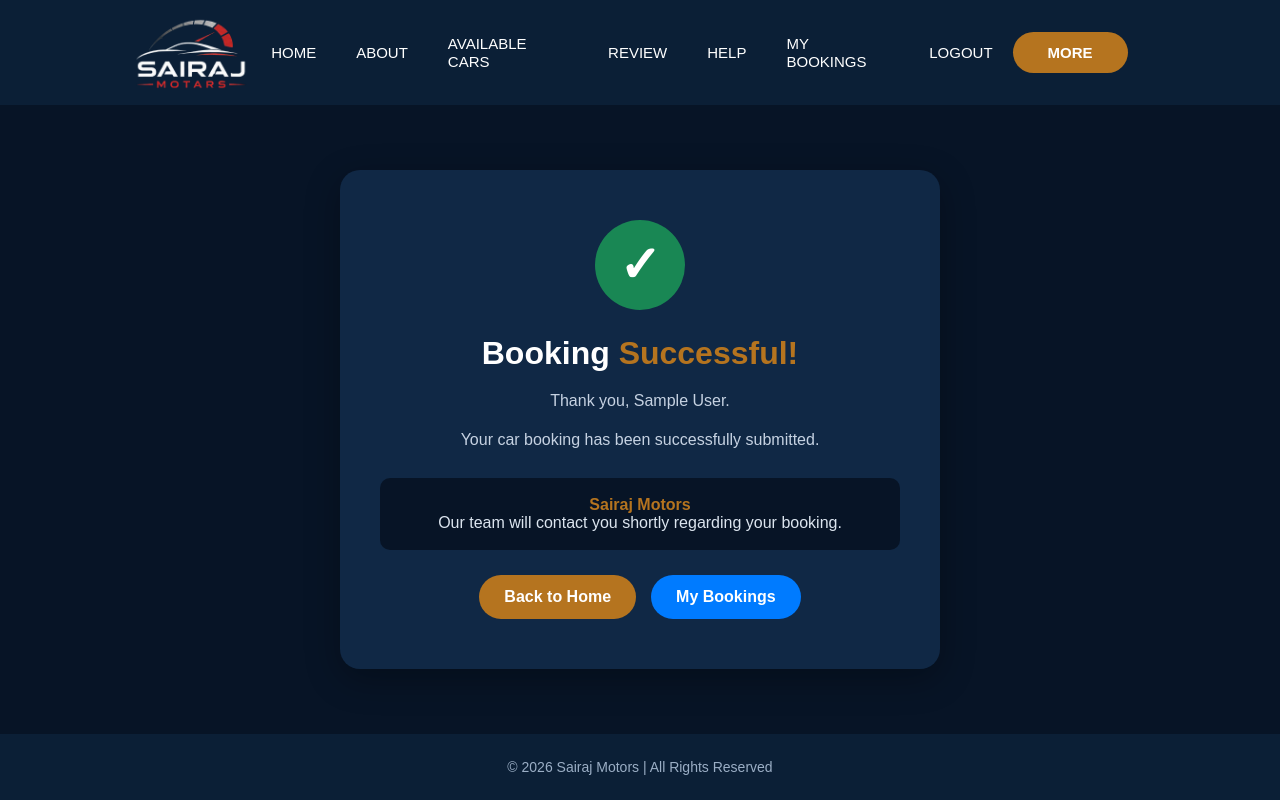
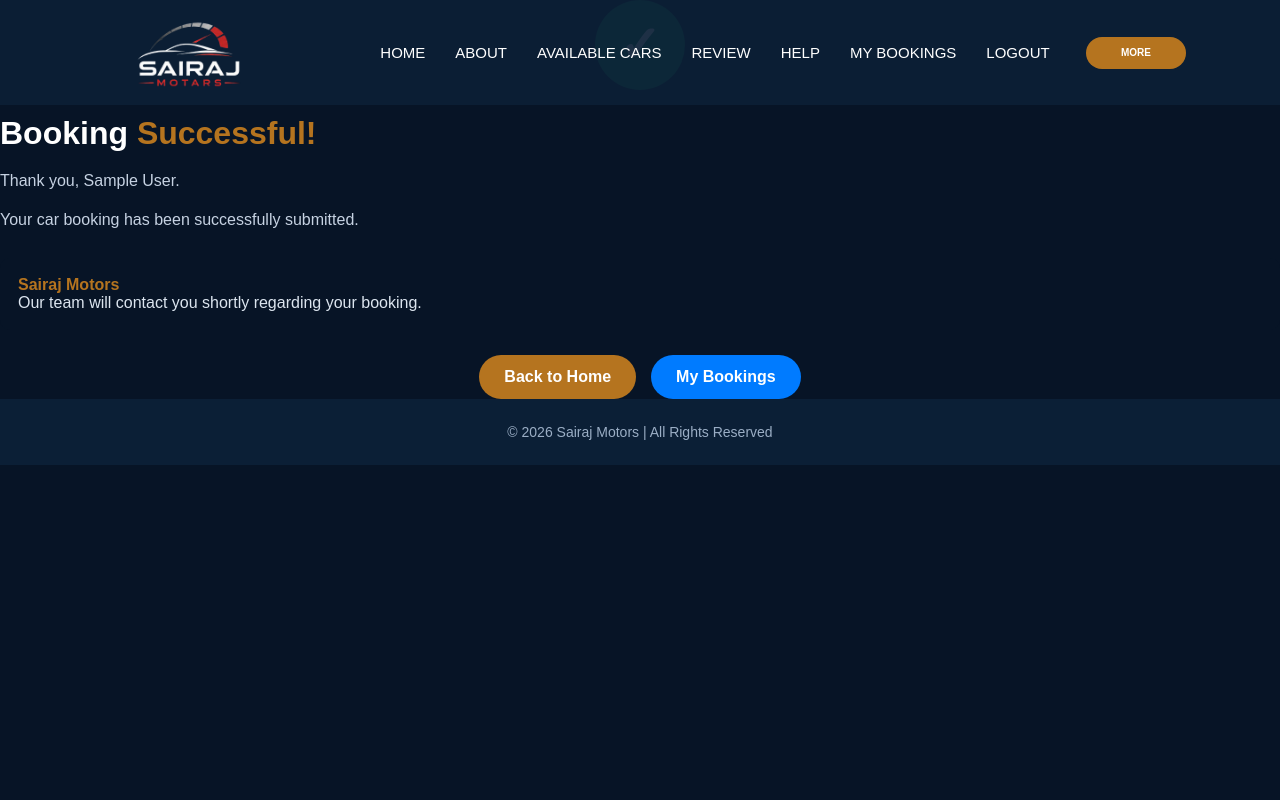
Before and after one commit to sangrampatole313-svg/car-selling-project, a Flask app: page /booking-success in a window 1280 px wide. Run offline with Flask 3, Linux system fonts and the light colour scheme; the visitor is signed in with stand-in values (Sample User, id 1).

Commit message:
Update booking_success.html

```diff
--- a/templates/booking_success.html
+++ b/templates/booking_success.html
@@ -32,118 +32,140 @@
         }
 
 
-        /*  NAVIGATION  */
+        /* ================================
+   NAVIGATION BAR
+================================ */
 
 nav {
-            background: #0b1f36;
+    position: absolute;
+    top: 0;
+    left: 0;
+    width: 100%;
+    min-height: 105px;
 
-            padding: 15px 8%;
+    display: grid;
+    grid-template-columns: 270px 1fr 130px;
+    column-gap: 5px;
+    align-items: center;
+
+    column-gap: 30px;
+
+    padding: 10px 5%;
+
+    background: rgba(11, 31, 54, 0.92);
+
+    z-index:10;
+}
+
+
+/* ================================
+   LOGO
+================================ */
+
+nav .logo {
+    display: flex;
+    align-items: center;
+    margin-left:70px;
+    justify-content: flex-start;
+
+    width: 100px;
+    height: 20px;
+
+    text-decoration: none;
+}
+
+nav .logo img {
+    width: 430px;
+    height: auto;
+
+    max-height: 70px;
+
+    object-fit: contain;
+    display: block;
+}
+
+
+/* ================================
+   NAVIGATION LINKS
+================================ */
+
+nav ul {
+    list-style: none;
 
     display: flex;
+    align-items: center;
+    justify-content: center;
 
-            justify-content: space-between;
+    gap: 30px;
 
+    margin-left:10px;
+    padding: 0;
+
+    white-space: nowrap;
+}
+
+nav ul li {
+    display: flex;
     align-items: center;
 }
 
-        .logo {
-            width: 120px;
-
-            margin-left: 30px;
-        }
-
-        .logo img {
-            width: 100%;
-
-            display: block;
-        }
-
-        nav ul {
-            display: flex;
-
-            align-items: center;
-
-            list-style: none;
-        }
-
-        nav ul li {
-            margin: 0 20px;
-        }
-
 nav ul li a {
-            font-size: 15px;
-
-            color: #fff;
+    color: white;
 
     text-decoration: none;
 
+    font-size: 15px;
+    font-weight: 330;
+
     text-transform: uppercase;
 
-            transition: 0.3s;
+    transition: all 0.3s ease;
+
+    padding: 20px 0;
 }
 
 nav ul li a:hover {
-            color: #b5741f;
-
-            border-bottom: 2px solid #b5741f;
+    color: #00c3ff;
+    transform: translateY(-2px);
 }
 
+
+/* ================================
+   MORE BUTTON
+================================ */
+
 nav button {
+    width: 100px;
+    height: 32px;
+
     border: none;
 
-            padding: 12px 35px;
+    padding: 0;
 
     background: #b5741f;
+    color: white;
 
-            font-size: 15px;
+    font-size: 10px;
 
     text-transform: uppercase;
 
-            color: #fff;
-
     font-weight: 600;
 
-            border-radius: 2rem;
-
-            margin-right: 50px;
+    border-radius: 30px;
 
     cursor: pointer;
+
+    transition: all 0.3s ease;
 }
 
+nav button:hover {
+    background: #d18a25;
 
-        /*  SUCCESS  */
+    transform: translateY(-2px);
 
-        .success-container {
-
-            flex: 1;
-
-            display: flex;
-
-            justify-content: center;
-
-            align-items: center;
-
-            padding: 50px 20px;
+    box-shadow: 0 5px 15px rgba(181, 116, 31, 0.4);
 }
 
-        .success-box {
-
-            width: 100%;
-
-            max-width: 600px;
-
-            background: #102845;
-
-            padding: 50px 40px;
-
-            border-radius: 20px;
-
-            text-align: center;
-
-            box-shadow:
-                0 10px 35px
-                rgba(0, 0, 0, 0.3);
-        }
 
 
         /* SUCCESS ICON */
@@ -339,10 +361,49 @@
                 width: 100%;
             }
         }
+            .flash-message {
+    padding: 10px;
+    margin-bottom: 15px;
+    border-radius: 7px;
+    font-size: 14px;
+    font-weight: bold;
+}
+
+.flash-message.success {
+    background: #198754;
+    color: white;
+}
+
+.flash-message.danger {
+    background: #dc3545;
+    color: white;
+}
+
+.flash-message.warning {
+    background: #b5741f;
+    color: white;
+}
 
     </style>
 </head>
 <body>
+
+   <div>{% with messages = get_flashed_messages(with_categories=true) %}
+
+    {% if messages %}
+
+        {% for category, message in messages %}
+
+            <div class="flash-message {{ category }}">
+                {{ message }}
+            </div>
+
+        {% endfor %}
+
+    {% endif %}
+
+{% endwith %}</div>
+
 <nav>
     <!-- LOGO -->
     <a href="{{ url_for('home') }}" class="logo">
```
Lines whose indentation alone changed are shown as unchanged.
